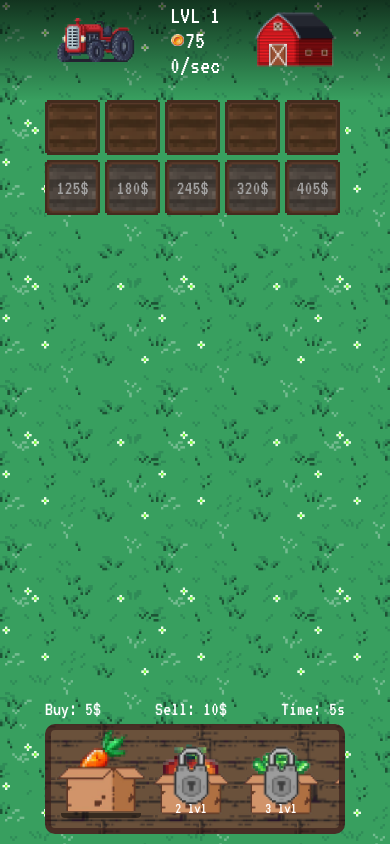
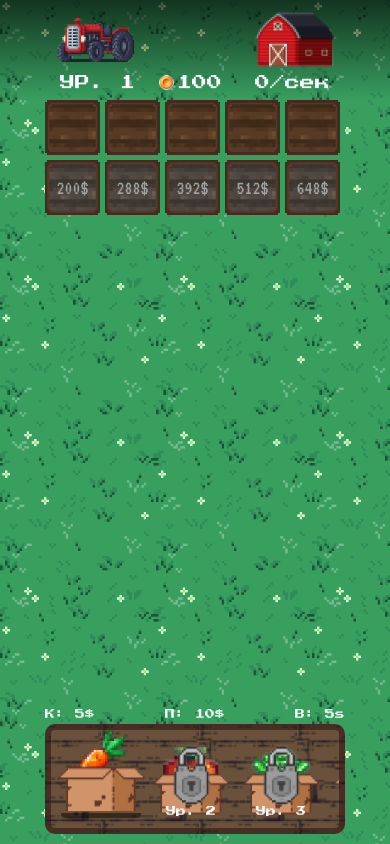
Before and after one commit to donteday/farmily, a React (Create React App) app: page / in a window 390 px wide. Both pictures are taken after a click on the label 101 px from the left and 778 px from the top of the page. Built offline with nearby package versions, Linux system fonts and the light colour scheme.

Commit message:
fead: add shop scroll

```diff
--- a/src/App.css
+++ b/src/App.css
@@ -1,7 +1,7 @@
 .garden {
   display: flex;
   margin: 30px auto 80px;
-  margin-bottom: 150px;
+  margin-bottom: 220px;
   max-width: 520px;
   flex-wrap: wrap;
   gap: 5px;
@@ -11,6 +11,7 @@
 
 @media (max-width: 500px) {
   .garden {
+    margin-bottom: 150px;
     max-width: 300px;
   }
 }
--- a/src/App.js
+++ b/src/App.js
@@ -46,7 +46,6 @@ function App() {
         };
         return true;
       });
-      console.log(count);
       dispatch(incrementMoney(count))
     }, 1000);
 
--- a/src/components/Bed/Bed.js
+++ b/src/components/Bed/Bed.js
@@ -18,7 +18,7 @@ const Bed = ({ index, bed }) => {
     const money = useSelector(state => state.counter.money);
     const data = useSelector(state => state.counter.dataGarden);
     const activeItem = useSelector(state => state.counter.shopActiveItem);
-    const bedPrice = Math.round(index * index * data.length/2);
+    const bedPrice = Math.round(index * index * data.length/1.25);
 
 
 
--- a/src/components/Header/Header.css
+++ b/src/components/Header/Header.css
@@ -6,28 +6,27 @@
     right: 0;
     top: 0;
     color: rgb(255, 255, 255);
-    font-family: 'VT323', monospace;
+    font-family: 'Press Start 2P', cursive;
     display: flex;
     justify-content: space-between;
     align-items: center;
     margin: 10px auto;
     max-width: 500px;
-    font-size: 3em;
+    font-size: 1.5em;
     font-weight: normal;
 }
 
 .header__stat {
     position: fixed;
+    padding: 0 15px;
     left: 0;
     right: 0;
+    top: 200px;
     margin: 0 auto;
-    padding: 5px 10px;
-    width: max-content;
+    justify-content: space-between;
+    max-width: 500px;
     height: max-content;
     display: flex;
-    flex-direction: column;
-    text-align: left;
-    justify-content: center;
     z-index: 10;
 
 }
@@ -41,10 +40,10 @@
 .money::after {
     content: '';
     position: absolute;
-    top: .25em;
-    left: -.55em;
-    width: .5em;
-    height: .5em;
+    top: 0;
+    left: -1.2em;
+    width: 1em;
+    height: 1em;
     background-image: url(../../img/money.png);
     background-size: cover;
 }
@@ -81,6 +80,8 @@
     }
 
     .header__stat {
-        font-size: 25px;
+        max-width: 300px;
+        font-size: 15px;
+        top: 75px;
     }
 }
--- a/src/components/Header/Header.js
+++ b/src/components/Header/Header.js
@@ -1,6 +1,10 @@
 import './Header.css'
 import { useSelector, useDispatch } from 'react-redux'
 import { barnEnter, makeShopActiveItem } from '../../redux/store/store'
+import door from '../../img/door.mp3'
+
+const doorSound = new Audio(door);
+doorSound.preload = 'metadata';
 
 const Header = () => {
     const data = useSelector(state => state.counter.dataGarden);
@@ -17,10 +21,13 @@ const Header = () => {
     });
 
     function roundThousend(amount) {
+        if (amount > 1000000) return (amount/1000000).toFixed(1) + 'm';
+        if (amount > 100000) return (amount/100000).toFixed(1) + 't';
         if (amount > 1000) return (amount/1000).toFixed(1) + 'k';
         return amount;
     }
     function tooggleView() {
+        doorSound.play();
         dispatch(barnEnter());
         dispatch(makeShopActiveItem(null))
     }
@@ -28,9 +35,9 @@ const Header = () => {
         <div className='header'>
             <div className="tractor"></div>
             <div className='header__stat'>
-                <span>LVL {data.length / 5 - 1}</span>
+                <span>УР. {data.length / 5 - 1}</span>
                 <span className='money'>{roundThousend(count)}</span>
-                <span >{moneyPerSec}/sec</span>
+                <span >{moneyPerSec}/сек</span>
             </div>
             <div className="barn__icon" onClick={tooggleView}></div>
         </div>
--- a/src/components/Shop/Shop.css
+++ b/src/components/Shop/Shop.css
@@ -10,13 +10,11 @@
     height: 150px;
     overflow-y: auto;
     overflow-x: scroll;
-    /* background-color: rgba(68, 68, 68, 0.75); */
     background-image: url(../../img/wood_texture_2.png);
-    /* background: linear-gradient(0deg, #000000ac 0%, rgba(0,0,0,0) 100%); */
-
     background-size: contain;
     border: 6px solid rgba(43, 19, 19, 0.549);
     border-radius: 10px;
+    transition: all 1s ease-in-out;
 }
 
 .shop__wrapper::-webkit-scrollbar {
@@ -25,12 +23,14 @@
 
 
 .shop {
-    width: 1000px;
+    position: absolute;
+    max-width: max-content;
     padding: 10px;
     margin: 0 auto;
     display: flex;
+    left: 0;
     gap: 10px;
-    font-family: 'VT323', monospace;
+    font-family: 'Press Start 2P', cursive;
 }
 
 .shop__item {
@@ -74,7 +74,7 @@
     right: 0;
     text-align: center;
     top: -1.4em;
-    font-size: 100%;
+    font-size: 10px;
     font-family: 'VT323', monospace;
     font-weight: normal;
     color: white;
@@ -84,17 +84,20 @@
 .shop__item-active {
     display: flex;
     justify-content: space-between;
-    position: absolute;
+    position: fixed;
     bottom: 170px;
     left: 0;
     right: 0;
     max-width: 500px;
     margin: 0 auto;
-    font-size: 40px;
-    font-family: 'VT323', monospace;
+    font-family: 'Press Start 2P', cursive;
     font-weight: normal;
     color: white;
     z-index: 5;
+}
+
+.shop__item-active div {
+    font-size: 10px;
 }
 
 .item__box {
@@ -126,6 +129,7 @@
     display: flex;
     align-items: flex-end;
     justify-content: center;
+    font-size: 10px;
     position: absolute;
     width: 100%;
     height: 100%;
--- a/src/components/Shop/Shop.js
+++ b/src/components/Shop/Shop.js
@@ -1,4 +1,4 @@
-import React from 'react';
+import React, { useRef } from 'react';
 import { shopData } from '../../data/shopData'
 import './Shop.css'
 import ShopItem from './ShopItem/ShopItem';
@@ -15,28 +15,30 @@ const Shop = () => {
         if (amount > 1000) return (amount/1000).toFixed(1) + 'k';
         return amount;
     }
+    const shopRef = useRef();
+
     return (
         <>
         {
             !barnEnter ?
-            <span className='shop__item-active'>
+            <div className='shop__item-active'>
             {activeItem ?
             (<>
-            <div>Buy: {roundThousend(activeItem?.purchasePrice)}$</div>
-            <div>Sell: {roundThousend(activeItem?.sellingPrice)}$</div>
-            <div>Time: {roundMinutes(activeItem?.riseTime/1000)}</div>
+            <div>К: {roundThousend(activeItem?.purchasePrice)}$</div>
+            <div>П: {roundThousend(activeItem?.sellingPrice)}$</div>
+            <div>В: {roundMinutes(activeItem?.riseTime/1000)}</div>
             </>)
-        : ''} </span>
-            : <span className='shop__item-active'>
+        : ''} </div>
+            : <div className='shop__item-active'>
             {activeItem ?
             (<>
-            <div>Buy: {activeItem?.price}$</div>
-            <div>Money in sec: {activeItem?.moneyPerSecond}$</div>
+            <div>Цена: {roundThousend(activeItem?.price)}$</div>
+            <div>Денег/сек: {activeItem.moneyPerSecond}$</div>
             </>)
-        : ''} </span>
+        : ''} </div>
         }
 
-            <div className="shop__wrapper">
+            <div className="shop__wrapper" ref={shopRef}>
                 <div className='shop'>
                     {
                         barnEnter ?
@@ -44,12 +46,15 @@ const Shop = () => {
                                 <ShopItem
                                     key={index}
                                     item={e}
-                                    index={index} />)
+                                    index={index}
+                                    shopRef={shopRef} />)
                             : shopData.plants.map((e, index) =>
                                 <ShopItem
                                     key={index}
                                     item={e}
-                                    index={index} />)
+                                    index={index}
+                                    shopRef={shopRef}
+                                    />)
                     }
 
                 </div>
--- a/src/components/Shop/ShopItem/ShopItem.js
+++ b/src/components/Shop/ShopItem/ShopItem.js
@@ -6,13 +6,15 @@ import box from '../../../img/box.mp3'
 const boxSound = new Audio(box);
 boxSound.preload = 'metadata';
 
-const ShopItem = ({ item, index }) => {
+const ShopItem = ({ item, index, shopRef }) => {
     const dispatch = useDispatch();
     const inputRef = useRef();
     const activeItem = useSelector(state => state.counter.shopActiveItem);
     const lvl = useSelector(state => state.counter.dataGarden).length / 5 - 1;
 
     function makeActiveItem() {
+        if (index >= 2) shopRef.current.scrollLeft = (index - 1) * 88;
+        console.log(shopRef.current.scrollLeft);
         boxSound.play();
         if (index >= lvl) {
             dispatch(makeShopActiveItem(null));
@@ -32,7 +34,7 @@ const ShopItem = ({ item, index }) => {
                 <div className={`${item.name} images`}></div>
                 <div className='item__box'></div>
                 {index >= lvl ?
-                    <div className='shop__item-alert'>{`${index + 1} lvl`}</div> :
+                    <div className='shop__item-alert'>{`Ур. ${index + 1}`}</div> :
                     <div></div>
                 }
             </label>
--- a/src/data/shopData.js
+++ b/src/data/shopData.js
@@ -51,7 +51,7 @@ export const shopData = {
         {
             name: 'cow',
             price: 100000,
-            moneyPerSecond: 100
+            moneyPerSecond: 50
         }
     ]
 
--- a/src/index.css
+++ b/src/index.css
@@ -1,3 +1,5 @@
+@import url('https://fonts.googleapis.com/css2?family=Press+Start+2P&display=swap');
+
 * {
   margin: 0;
   padding: 0;
@@ -22,6 +24,7 @@ body::after {
   background: url(../src/img/grass_background.png);
   background: linear-gradient(180deg, #000000ac 0%, rgba(0,0,0,0) 100%);
   z-index: -1;
+  font-family: 'Press Start 2P', cursive;
 }
 
 @media (max-width: 500px) {
--- a/src/redux/store/store.js
+++ b/src/redux/store/store.js
@@ -16,7 +16,8 @@ export const counterSlice = createSlice({
     ? JSON.parse(localStorage.userData)
     : {
       barnIn: false,
-      money: 75,
+      money: 100,
+      moneyMultiplier: 1,
       shopActiveItem: null,
       dataGarden: [
         {
```
Also changed, not shown: 1 other file (tests, documents, lock files or other folders).
